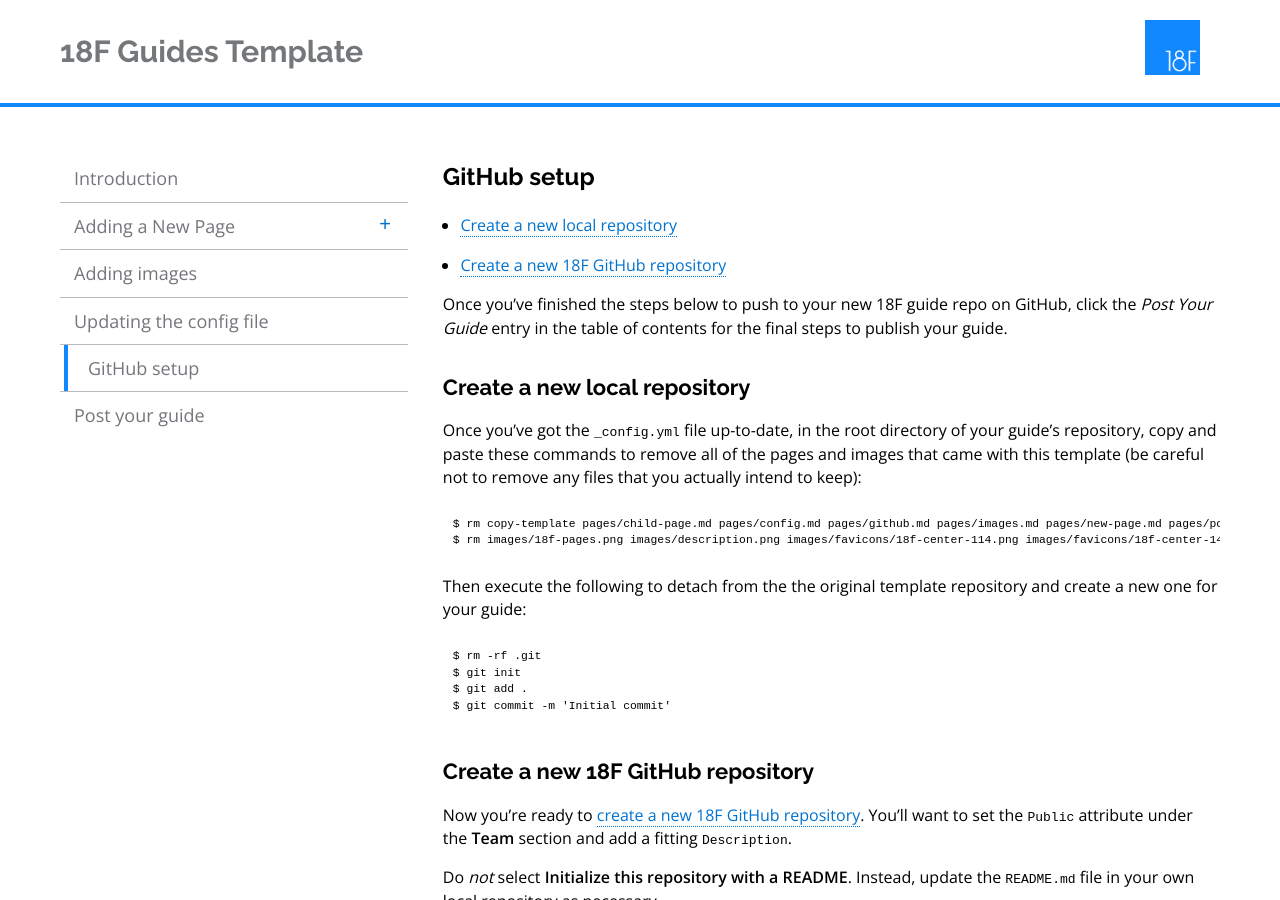
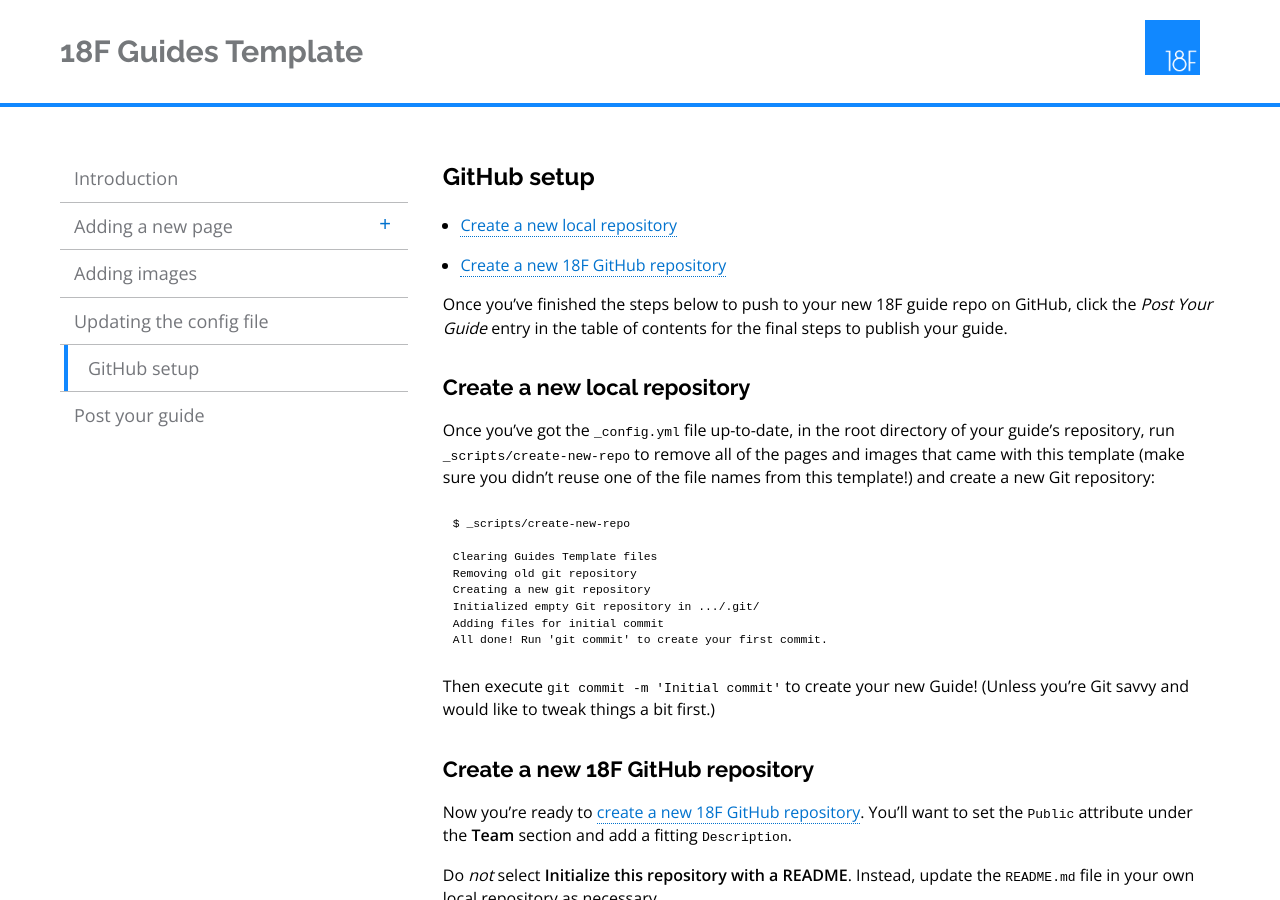
Before and after one commit to Macy-FK/federaliste, a Jekyll site: the page built from pages/github.md, in a window 1280 px wide and 900 px high. Built offline with Jekyll 4.4.1, drawn with Linux system fonts in a browser that asks for light colours; nearby versions of some CDN libraries; Markdown is read by kramdown in place of the engine named in the settings.

Commit message:
Add _scripts/create-new-repo; explain script usage
Also made updates to titles, ran _scripts/update-config.rb to apply the
changes to _config.yml, and updated the code used to generate the _config.yml
example in the "Updating the config file" chapter.

````diff
--- a/_config.yml
+++ b/_config.yml
@@ -3,7 +3,6 @@ markdown: redcarpet
 name: 18F Guides Template
 exclude:
 - go
-- copy-template
 - Gemfile
 - Gemfile.lock
 - README.md
@@ -27,11 +26,11 @@ navigation:
 - text: Introduction
   url: index.html
   internal: true
-- text: Adding a New Page
+- text: Adding a new page
   url: adding-a-new-page/
   internal: true
   children:
-  - text: Making a Child Page
+  - text: Making a child page
     url: making-a-child-page/
     internal: true
 - text: Adding images
--- a/pages/github.md
+++ b/pages/github.md
@@ -13,24 +13,23 @@ publish your guide.
 ## <a name="create-local-repo"></a>Create a new local repository
 
 Once you've got the `_config.yml` file up-to-date, in the root directory of
-your guide's repository, copy and paste these commands to remove all of the
-pages and images that came with this template (be careful not to remove any files
-that you actually intend to keep):
+your guide's repository, run `_scripts/create-new-repo` to remove all of the
+pages and images that came with this template (make sure you didn't reuse one
+of the file names from this template!) and create a new Git repository:
 
 ```
-$ rm copy-template {% for p in site.pages %}{% if p.path contains 'pages/' %}{{ p.path }} {% endif %}{% endfor %}
-$ rm {% for f in site.static_files %}{% if f.path contains '/images/' %}{{ f.path | replace_first:'/','' }} {% endif %}{% endfor %}
+$ _scripts/create-new-repo
+
+Clearing Guides Template files
+Removing old git repository
+Creating a new git repository
+Initialized empty Git repository in .../.git/
+Adding files for initial commit
+All done! Run 'git commit' to create your first commit.
 ```
 
-Then execute the following to detach from the the original template repository
-and create a new one for your guide:
-
-```
-$ rm -rf .git
-$ git init
-$ git add .
-$ git commit -m 'Initial commit'
-```
+Then execute `git commit -m 'Initial commit'` to create your new Guide!
+(Unless you're Git savvy and would like to tweak things a bit first.)
 
 ## <a name="create-18f-repo"></a>Create a new 18F GitHub repository
 
````
Also changed, not shown: pages/child-page.md (+4 -4 lines), pages/config.md (+15 -5 lines), pages/new-page.md (+1 -1 lines), 4 other files.
